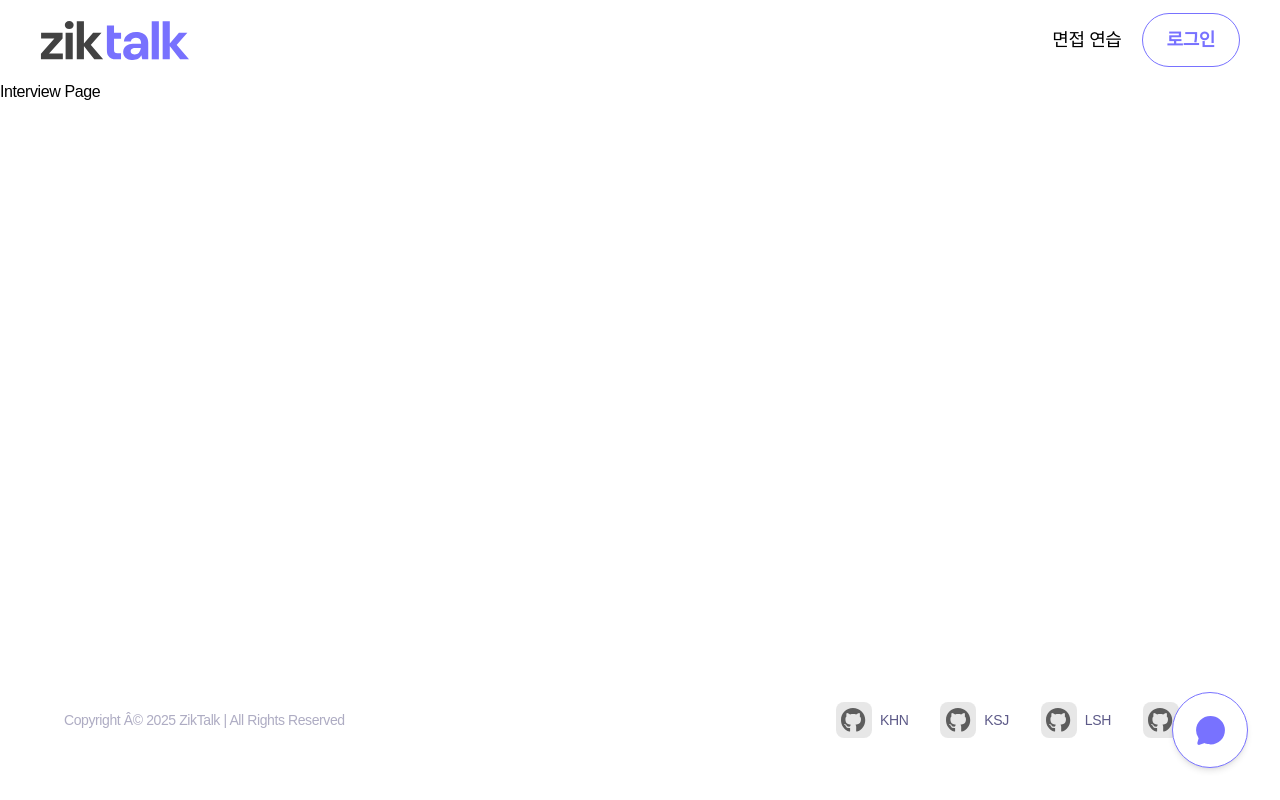
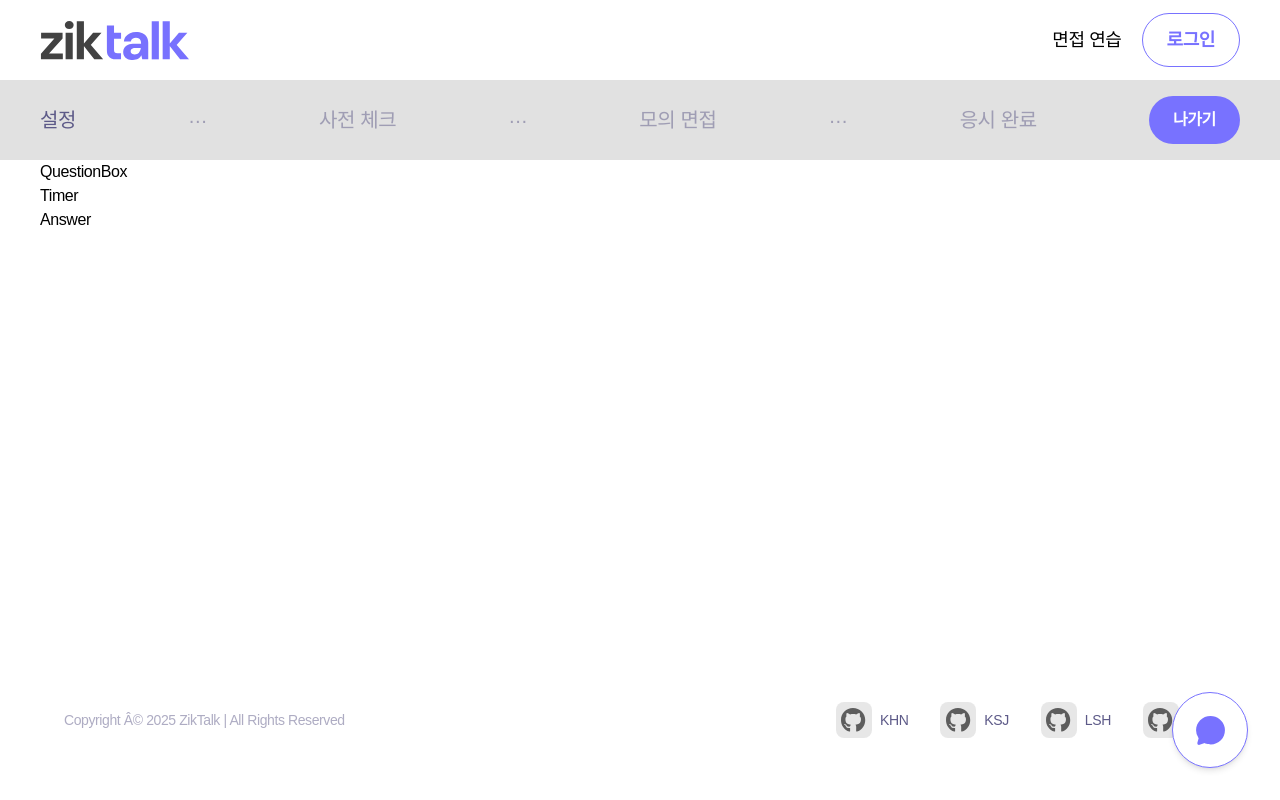
Before and after one commit to ko9612/ZikTalk, a React (Vite) app in the folder client/: page /interview in a window 1280 px wide. Built offline with nearby package versions, Linux system fonts and the light colour scheme.

Commit message:
feat: interview 페이지 관련 컴포넌트들 생성, interview 페이지 레이아웃 추가 (#35)

```diff
--- /dev/null
+++ b/client/src/pages/Interview/InterViewLayout.jsx
@@ -0,0 +1,12 @@
+import InterviewTab from "@/components/common/InterviewTab";
+
+const InterviewLayout = ({ children }) => {
+  return (
+    <div className="flex flex-col items-center">
+      <InterviewTab />
+      <div className="flex w-full max-w-[1200px] px-6 xl:px-0">{children}</div>
+    </div>
+  );
+};
+
+export default InterviewLayout;
--- /dev/null
+++ b/client/src/pages/Interview/_components/interview/Answer.jsx
@@ -0,0 +1,7 @@
+import React from "react";
+
+const Answer = () => {
+  return <div>Answer</div>;
+};
+
+export default Answer;
--- /dev/null
+++ b/client/src/pages/Interview/_components/interview/InterviewSection.jsx
@@ -0,0 +1,16 @@
+import React from "react";
+import QuestionBox from "./QuestionBox";
+import Timer from "./Timer";
+import Answer from "./Answer";
+
+const InterviewSection = () => {
+  return (
+    <section className="flex flex-col">
+      <QuestionBox />
+      <Timer />
+      <Answer />
+    </section>
+  );
+};
+
+export default InterviewSection;
--- /dev/null
+++ b/client/src/pages/Interview/_components/interview/QuestionBox.jsx
@@ -0,0 +1,7 @@
+import React from "react";
+
+const QuestionBox = () => {
+  return <div className="">QuestionBox</div>;
+};
+
+export default QuestionBox;
--- /dev/null
+++ b/client/src/pages/Interview/_components/interview/Timer.jsx
@@ -0,0 +1,7 @@
+import React from "react";
+
+const Timer = () => {
+  return <div>Timer</div>;
+};
+
+export default Timer;
--- /dev/null
+++ b/client/src/pages/Interview/_components/setting/example.jsx
@@ -0,0 +1 @@
+//
--- a/client/src/pages/Interview/index.jsx
+++ b/client/src/pages/Interview/index.jsx
@@ -1,8 +1,14 @@
 // example
 import React from "react";
+import InterviewSection from "./_components/interview/InterviewSection";
+import InterviewTab from "@/components/common/InterviewTab";
 
 const index = () => {
-  return <h1>Interview Page</h1>;
+  return (
+    <>
+      <InterviewSection />
+    </>
+  );
 };
 
 export default index;
--- a/client/src/pages/Test.jsx
+++ b/client/src/pages/Test.jsx
@@ -1,6 +1,6 @@
 import React, { useState } from "react";
 import CommonModal from "@/components/common/Modal/CommonModal";
-import AnalysisStateModal from "@/pages/Interview/_components/AnalysisStateModal";
+import AnalysisStateModal from "@/pages/Interview/_components/interview/AnalysisStateModal";
 import CareerSelectModal from "@/components/common/Modal/CareerSelectModal";
 import FaqItem from "@/components/common/FaqItem.jsx";
 import FilterDropdown from "@/components/common/FilterDropdown.jsx";
--- a/client/src/router/index.jsx
+++ b/client/src/router/index.jsx
@@ -3,6 +3,7 @@ import Layout from "../components/common/Layout";
 import Landing from "../pages/Landing";
 import Interview from "../pages/Interview";
 import Test from "../pages/Test";
+import InterviewLayout from "@/pages/Interview/InterViewLayout";
 
 const router = createBrowserRouter([
   {
@@ -37,7 +38,11 @@ const router = createBrowserRouter([
       },
       {
         path: "/interview",
-        element: <Interview />,
+        element: (
+          <InterviewLayout>
+            <Interview />
+          </InterviewLayout>
+        ),
       },
       {
         path: "/test",
```
Also changed, not shown: client/src/pages/Interview/_components/interview/AnalysisCompleteIcon.jsx (renamed from client/src/pages/Interview/_components/AnalysisCompleteIcon.jsx), client/src/pages/Interview/_components/interview/AnalysisStateModal.jsx (renamed from client/src/pages/Interview/_components/AnalysisStateModal.jsx).
